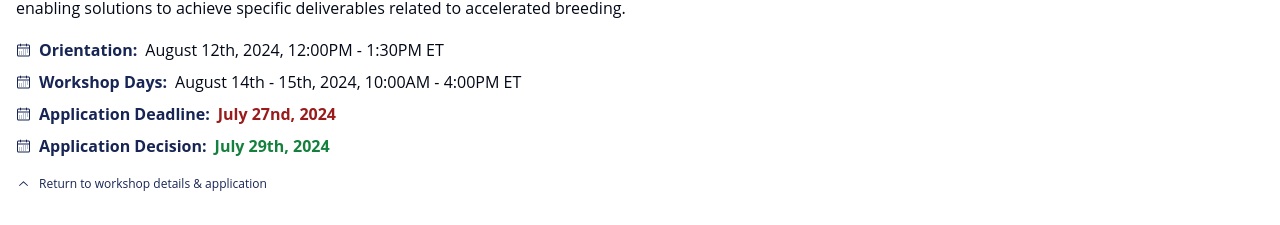
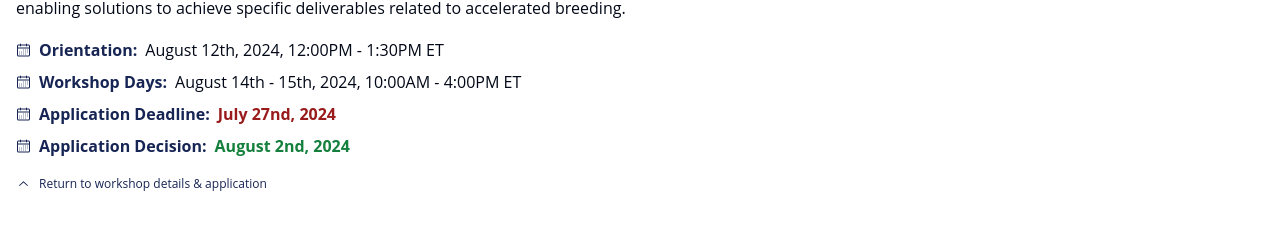
Before and after one commit to ZachStapletonJones/casa-bio, a Next.js app: page / in a window 1280 px wide. Shown: the part 1419-1644 px from the top of the page. Built offline with nearby package versions, Linux system fonts and the light colour scheme.

Commit message:
Group B decision date

```diff
--- a/data/workshop-topics.ts
+++ b/data/workshop-topics.ts
@@ -29,7 +29,7 @@ export const workshopTopic: WorkshopTopicObject = [
     orientation: "August 12th, 2024, 12:00PM - 1:30PM ET",
     dates: "August 14th - 15th, 2024, 10:00AM - 4:00PM ET",
     deadline: "July 27nd, 2024",
-    decision: "July 29th, 2024",
+    decision: "August 2nd, 2024",
   },
   {
     //WorkshopTopic 3
```
